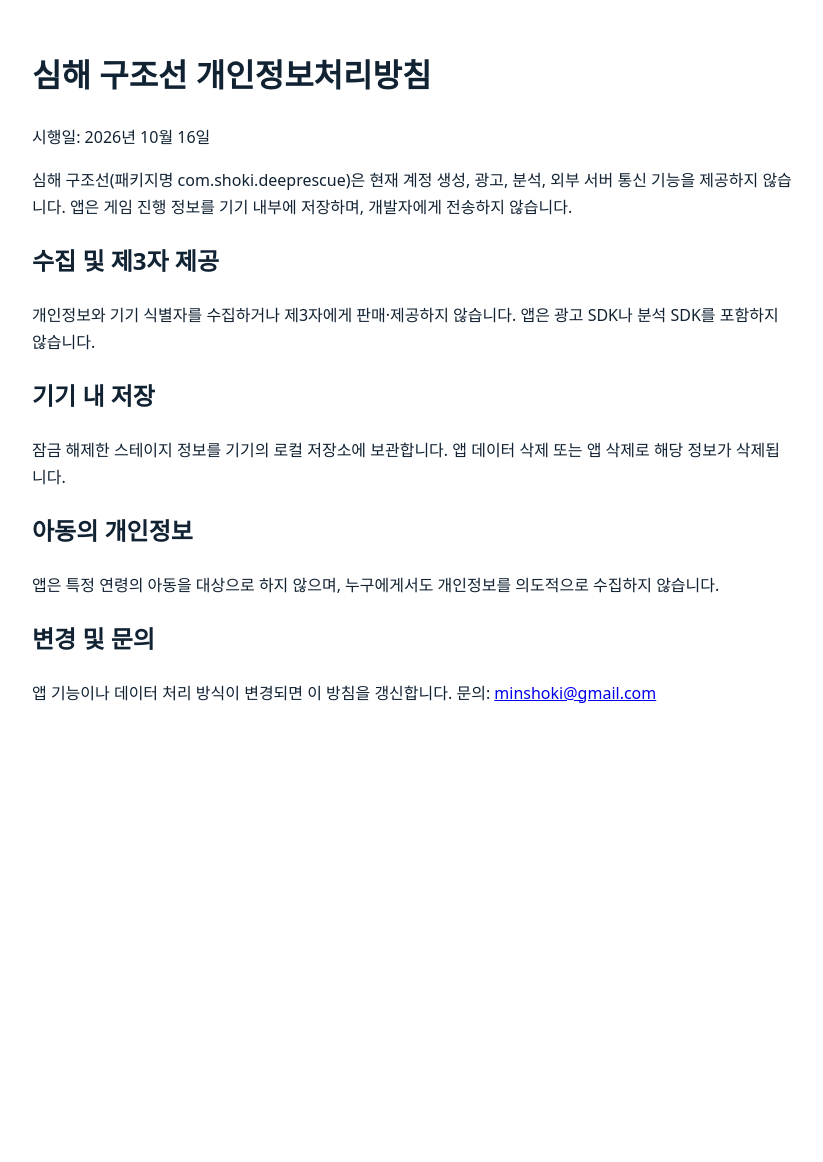
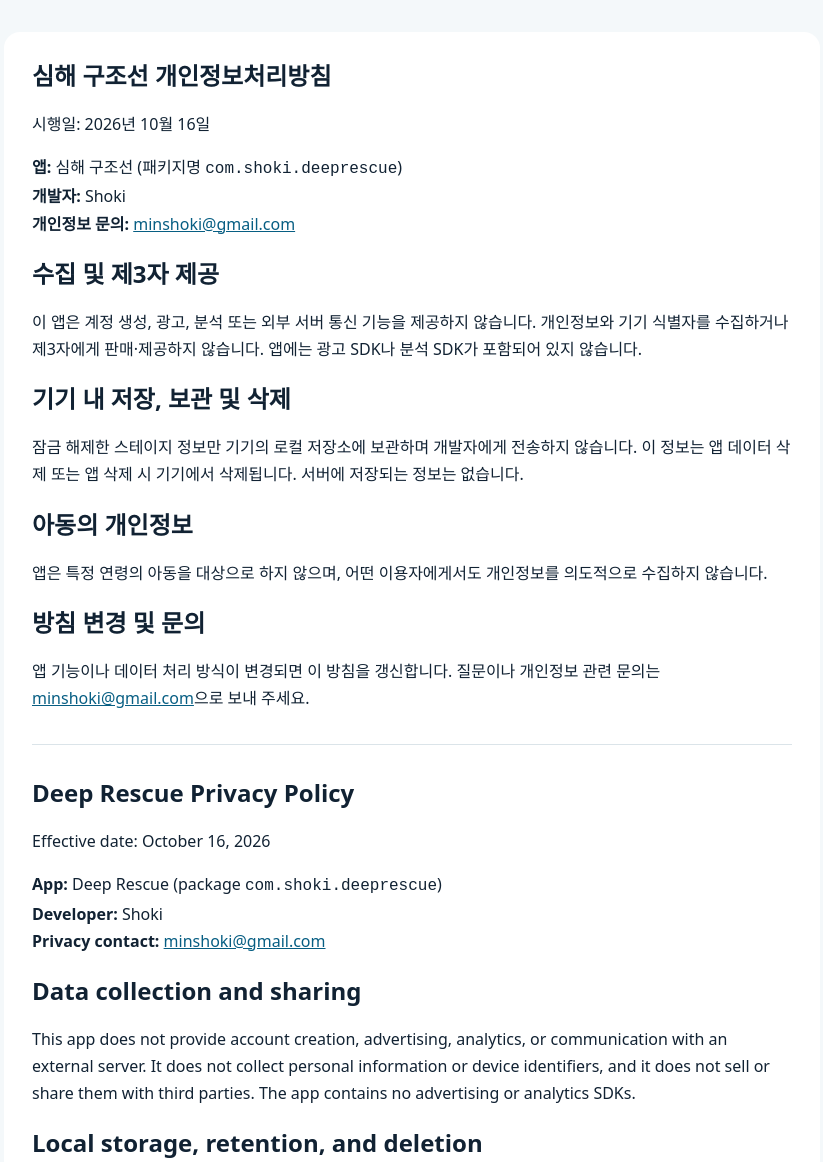
Before and after one commit to minshoki/deeprescue-privacy, a plain HTML site: page index.html in a window 1280 px wide. Shown: the top 1162 px of the page, without its empty margins (228-1051 px from the left). Before the commit the page ends 800 px from the top, so only its background shows below. Drawn offline with Linux system fonts and the light colour scheme.

Commit message:
Publish bilingual Deep Rescue privacy policy

```diff
--- a/index.html
+++ b/index.html
@@ -1,19 +1,54 @@
 <!doctype html>
 <html lang="ko">
+<head>
   <meta charset="utf-8">
   <meta name="viewport" content="width=device-width, initial-scale=1">
-<title>심해 구조선 개인정보처리방침</title>
-<main style="max-width:760px;margin:3rem auto;padding:0 1rem;font:16px/1.7 system-ui,sans-serif;color:#123">
+  <meta name="robots" content="index,follow">
+  <title>심해 구조선 개인정보처리방침 | Deep Rescue Privacy Policy</title>
+  <style>
+    :root { color-scheme: light; font: 16px/1.7 system-ui, sans-serif; color: #123; background: #f4f8fa; }
+    body { margin: 0; padding: 32px 16px; }
+    main { max-width: 760px; margin: auto; padding: 28px; background: white; border-radius: 16px; }
+    h1, h2 { line-height: 1.3; }
+    h1 { margin-top: 0; }
+    .lang { color: #345; font-size: 14px; }
+    a { color: #075e83; }
+    hr { margin: 32px 0; border: 0; border-top: 1px solid #dbe4e9; }
+  </style>
+</head>
+<body>
+<main>
+  <article lang="ko">
     <h1>심해 구조선 개인정보처리방침</h1>
     <p>시행일: 2026년 10월 16일</p>
-<p>심해 구조선(패키지명 com.shoki.deeprescue)은 현재 계정 생성, 광고, 분석, 외부 서버 통신 기능을 제공하지 않습니다. 앱은 게임 진행 정보를 기기 내부에 저장하며, 개발자에게 전송하지 않습니다.</p>
+    <p><strong>앱:</strong> 심해 구조선 (패키지명 <code>com.shoki.deeprescue</code>)<br>
+    <strong>개발자:</strong> Shoki<br>
+    <strong>개인정보 문의:</strong> <a href="mailto:minshoki@gmail.com">minshoki@gmail.com</a></p>
     <h2>수집 및 제3자 제공</h2>
-<p>개인정보와 기기 식별자를 수집하거나 제3자에게 판매·제공하지 않습니다. 앱은 광고 SDK나 분석 SDK를 포함하지 않습니다.</p>
-<h2>기기 내 저장</h2>
-<p>잠금 해제한 스테이지 정보를 기기의 로컬 저장소에 보관합니다. 앱 데이터 삭제 또는 앱 삭제로 해당 정보가 삭제됩니다.</p>
+    <p>이 앱은 계정 생성, 광고, 분석 또는 외부 서버 통신 기능을 제공하지 않습니다. 개인정보와 기기 식별자를 수집하거나 제3자에게 판매·제공하지 않습니다. 앱에는 광고 SDK나 분석 SDK가 포함되어 있지 않습니다.</p>
+    <h2>기기 내 저장, 보관 및 삭제</h2>
+    <p>잠금 해제한 스테이지 정보만 기기의 로컬 저장소에 보관하며 개발자에게 전송하지 않습니다. 이 정보는 앱 데이터 삭제 또는 앱 삭제 시 기기에서 삭제됩니다. 서버에 저장되는 정보는 없습니다.</p>
     <h2>아동의 개인정보</h2>
-<p>앱은 특정 연령의 아동을 대상으로 하지 않으며, 누구에게서도 개인정보를 의도적으로 수집하지 않습니다.</p>
-<h2>변경 및 문의</h2>
-<p>앱 기능이나 데이터 처리 방식이 변경되면 이 방침을 갱신합니다. 문의: <a href="mailto:minshoki@gmail.com">minshoki@gmail.com</a></p>
+    <p>앱은 특정 연령의 아동을 대상으로 하지 않으며, 어떤 이용자에게서도 개인정보를 의도적으로 수집하지 않습니다.</p>
+    <h2>방침 변경 및 문의</h2>
+    <p>앱 기능이나 데이터 처리 방식이 변경되면 이 방침을 갱신합니다. 질문이나 개인정보 관련 문의는 <a href="mailto:minshoki@gmail.com">minshoki@gmail.com</a>으로 보내 주세요.</p>
+  </article>
+  <hr>
+  <article lang="en">
+    <h1>Deep Rescue Privacy Policy</h1>
+    <p>Effective date: October 16, 2026</p>
+    <p><strong>App:</strong> Deep Rescue (package <code>com.shoki.deeprescue</code>)<br>
+    <strong>Developer:</strong> Shoki<br>
+    <strong>Privacy contact:</strong> <a href="mailto:minshoki@gmail.com">minshoki@gmail.com</a></p>
+    <h2>Data collection and sharing</h2>
+    <p>This app does not provide account creation, advertising, analytics, or communication with an external server. It does not collect personal information or device identifiers, and it does not sell or share them with third parties. The app contains no advertising or analytics SDKs.</p>
+    <h2>Local storage, retention, and deletion</h2>
+    <p>The app stores only unlocked-stage progress in local device storage. This progress is not sent to the developer and is deleted when the app's data is cleared or the app is uninstalled. No information is stored on a server.</p>
+    <h2>Children's privacy</h2>
+    <p>The app is not directed to children of a particular age, and it does not knowingly collect personal information from any user.</p>
+    <h2>Changes and contact</h2>
+    <p>This policy will be updated if the app's features or data practices change. For questions or privacy inquiries, contact <a href="mailto:minshoki@gmail.com">minshoki@gmail.com</a>.</p>
+  </article>
 </main>
+</body>
 </html>
```
Lines whose indentation alone changed are shown as unchanged.
